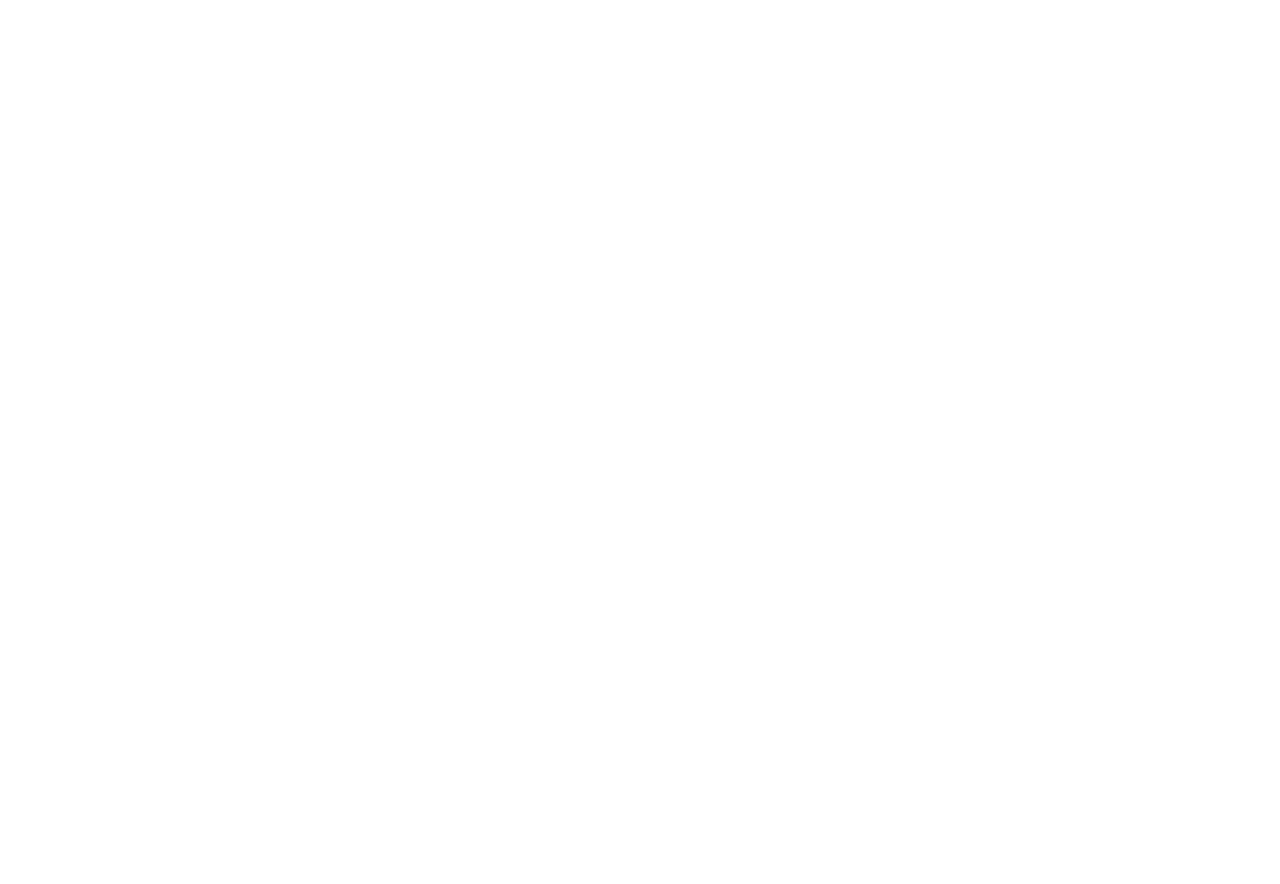
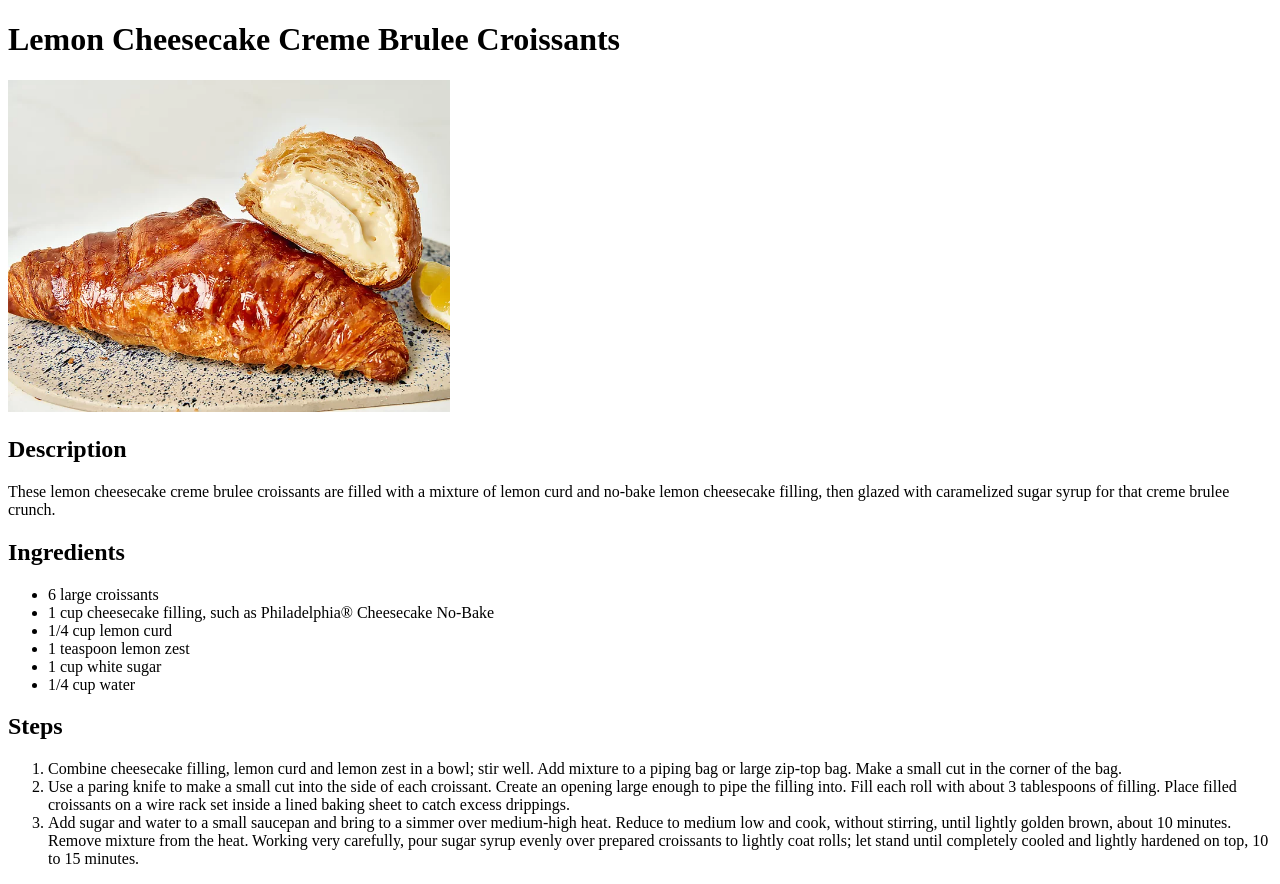
Before and after one commit to mariamorozovaa/odin-recipes, a plain HTML site: page recipes/lemon_cheesecake_creme_brulee_croissants.html in a window 1280 px wide. Before the commit the page ends 800 px from the top, so only its background shows below. Drawn offline with Linux system fonts and the light colour scheme.

Commit message:
Add page content for page recipe and add a link to index.html
The recipe page (recipes/lemon_cheesecake_creme_brulee_croissants.html)
doesn't contain information about a recipe and an image of recipe.
The index couldn't link to the recipe page.

```diff
--- a/recipes/lemon_cheesecake_creme_brulee_croissants.html
+++ b/recipes/lemon_cheesecake_creme_brulee_croissants.html
@@ -0,0 +1,49 @@
+<!DOCTYPE html>
+<html lang="en">
+
+<head>
+    <meta charset="UTF-8">
+    <title>Lemon Cheesecake Creme Brulee Croissants</title>
+</head>
+
+<body>
+    <h1>Lemon Cheesecake Creme Brulee Croissants</h1>
+    <img src="./img/Lemon Cheesecake Creme Brulee Croissants.webp" alt="Lemon Cheesecake Creme Brulee Croissants"
+        width="35%">
+    <h2>Description</h2>
+    <p>
+        These lemon cheesecake creme brulee croissants are filled with a mixture of lemon curd and no-bake lemon
+        cheesecake
+        filling, then glazed with caramelized sugar syrup for that creme brulee crunch.
+    </p>
+    <h2>Ingredients</h2>
+    <ul>
+        <li>6 large croissants</li>
+        <li>1 cup cheesecake filling, such as Philadelphia® Cheesecake No-Bake</li>
+        <li>1/4 cup lemon curd</li>
+        <li>1 teaspoon lemon zest</li>
+        <li>1 cup white sugar</li>
+        <li>1/4 cup water</li>
+    </ul>
+
+    <h2>Steps</h2>
+    <ol>
+        <li>Combine cheesecake filling, lemon curd and lemon zest in a bowl; stir well. Add mixture to a piping bag or
+            large zip-top
+            bag. Make a small cut in the corner of the bag.</li>
+        <li>Use a paring knife to make a small cut into the side of each croissant. Create an opening large enough to
+            pipe the
+            filling into. Fill each roll with about 3 tablespoons of filling. Place filled croissants on a wire rack set
+            inside a
+            lined baking sheet to catch excess drippings.</li>
+        <li>Add sugar and water to a small saucepan and bring to a simmer over medium-high heat. Reduce to medium low
+            and cook,
+            without stirring, until lightly golden brown, about 10 minutes. Remove mixture from the heat. Working very
+            carefully,
+            pour sugar syrup evenly over prepared croissants to lightly coat rolls; let stand until completely cooled
+            and lightly
+            hardened on top, 10 to 15 minutes.</li>
+    </ol>
+</body>
+
+</html>
```
Also changed, not shown: index.html (+1 -1 lines).
